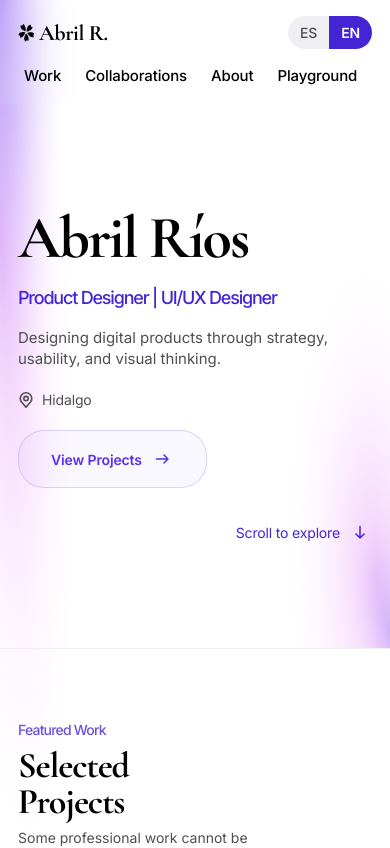
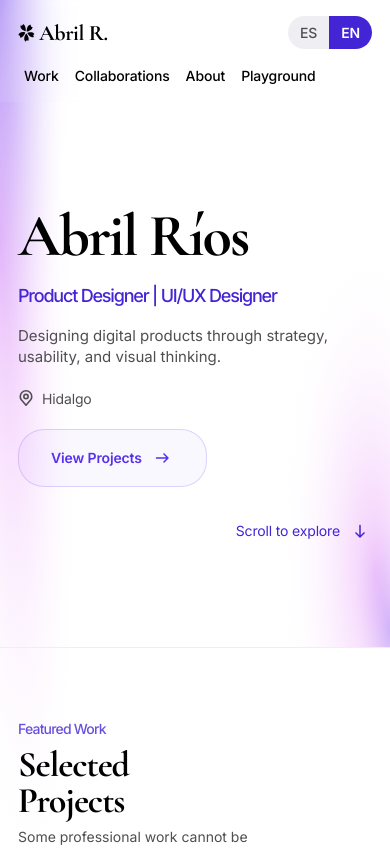
Before and after one commit to AbrilRE/Portfolio-Product-Design-2026, a React (Vite) app: page / in a window 390 px wide. Shown: the top 848 px of the page. Built offline with nearby package versions, Linux system fonts and the light colour scheme.

Commit message:
Nav fix mobile: gap & size

```diff
--- a/src/app/App.tsx
+++ b/src/app/App.tsx
@@ -332,28 +332,28 @@ export default function App() {
               </div>
 
           {/* Nav */}
-      <div className="flex sm:hidden gap-6 px-[6px] pt-4">
+      <div className="flex sm:hidden gap-4 px-[6px] pt-4">
         <button
           onClick={() => goHome(featuredRef)}
-          className="text-[15px] text-black tracking-[-0.14px] hover:text-[#4425D5] transition-colors cursor-pointer bg-transparent border-none"
+          className="text-[14px] text-black tracking-[-0.14px] hover:text-[#4425D5] transition-colors cursor-pointer bg-transparent border-none"
         >
           {tx.work}
         </button>
         <button
           onClick={() => goHome(collaborationsRef)}
-          className="text-[15px] text-black tracking-[-0.14px] hover:text-[#4425D5] transition-colors cursor-pointer bg-transparent border-none"
+          className="text-[14px] text-black tracking-[-0.14px] hover:text-[#4425D5] transition-colors cursor-pointer bg-transparent border-none"
         >
           {tx.collaborations}
         </button>
         <button
           onClick={() => goHome(aboutRef)}
-          className="text-[15px] text-black tracking-[-0.14px] hover:text-[#4425D5] transition-colors cursor-pointer bg-transparent border-none"
+          className="text-[14px] text-black tracking-[-0.14px] hover:text-[#4425D5] transition-colors cursor-pointer bg-transparent border-none"
         >
           {tx.about}
         </button>
         <button
           onClick={() => setActivePage("playground")}
-          className="text-[15px] text-black tracking-[-0.14px] hover:text-[#4425D5] transition-colors cursor-pointer bg-transparent border-none"
+          className="text-[14px] text-black tracking-[-0.14px] hover:text-[#4425D5] transition-colors cursor-pointer bg-transparent border-none"
         >
           {tx.playground}
         </button>
```
